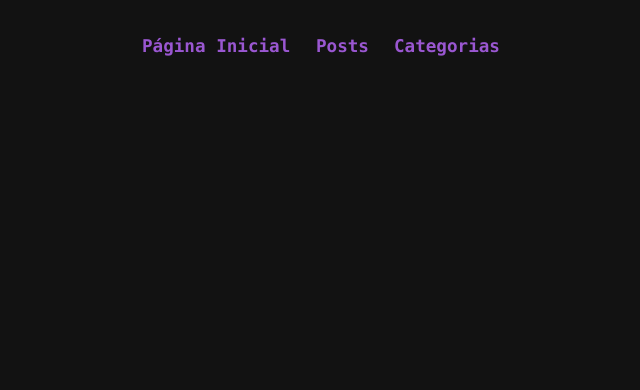
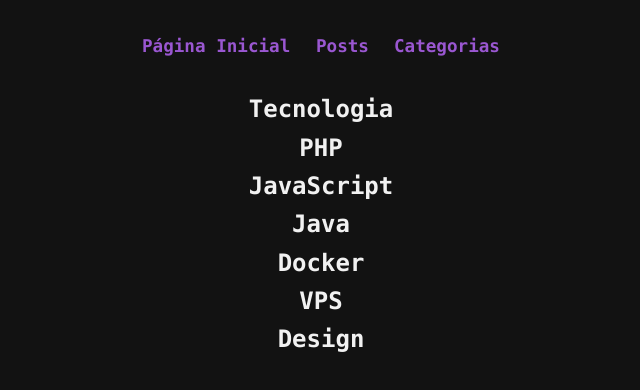
Before and after one commit to GabrielAlvesBM/php-blog, a Vue app in the folder client/: page /categories in a window 1280 px wide. Shown: the top 390 px of the page, without its empty margins (319-959 px from the left). Built offline with nearby package versions, Linux system fonts and the light colour scheme.

Commit message:
feat: categories page

```diff
--- a/client/src/components/AppNav.vue
+++ b/client/src/components/AppNav.vue
@@ -11,7 +11,7 @@
 
 <style scoped>
 .nav {
-  padding: 0px 7.5px 25px 7.5px;
+  padding: 0px 7.5px 30px 7.5px;
   display: flex;
   flex-wrap: wrap;
   justify-content: center;
--- /dev/null
+++ b/client/src/components/CategoriesMain.vue
@@ -0,0 +1,35 @@
+<template>
+  <section>
+    <ul class="categories-list">
+      <RouterLink to="/categories/:categorie"><li>Tecnologia</li></RouterLink>
+      <RouterLink to="/categories/:categorie"><li>PHP</li></RouterLink>
+      <RouterLink to="/categories/:categorie"><li>JavaScript</li></RouterLink>
+      <RouterLink to="/categories/:categorie"><li>Java</li></RouterLink>
+      <RouterLink to="/categories/:categorie"><li>Docker</li></RouterLink>
+      <RouterLink to="/categories/:categorie"><li>VPS</li></RouterLink>
+      <RouterLink to="/categories/:categorie"><li>Design</li></RouterLink>
+    </ul>
+  </section>
+</template>
+
+<style scoped>
+section {
+  text-align: center;
+}
+
+.categories-list {
+  font-size: 1.5rem;
+  list-style-type: none;
+}
+
+.categories-list li:hover {
+  background-color: var(--hover-color);
+}
+
+.categories-list a {
+  text-decoration: none;
+  cursor: default;
+
+  color: var(--color-text);
+}
+</style>
--- a/client/src/router/index.js
+++ b/client/src/router/index.js
@@ -14,6 +14,11 @@ const router = createRouter({
       name: 'about',
       component: () => import('../views/PostsView.vue'),
     },
+    {
+      path: '/categories',
+      name: 'categories',
+      component: () => import('../views/CategoriesView.vue'),
+    },
   ],
 })
 
--- /dev/null
+++ b/client/src/views/CategoriesView.vue
@@ -0,0 +1,9 @@
+<script setup>
+import CategoriesMain from '@/components/CategoriesMain.vue';
+</script>
+
+<template>
+  <main>
+    <CategoriesMain />
+  </main>
+</template>
```
